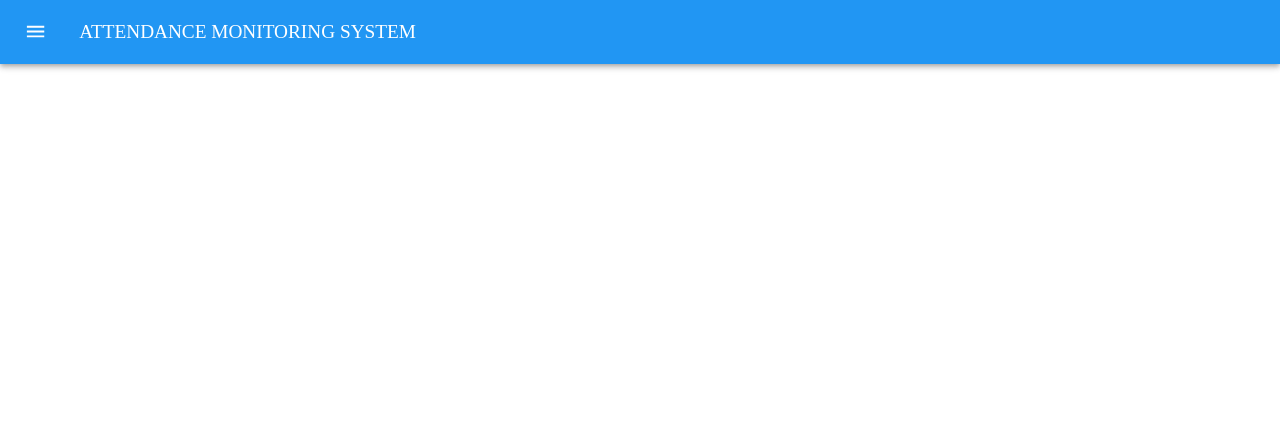
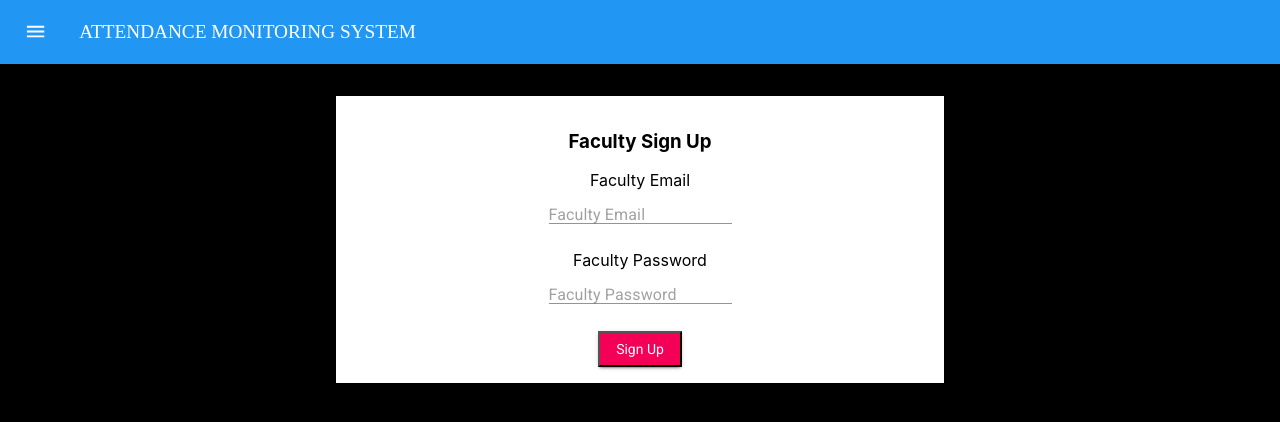
Before and after one commit to mayankarora21/Attendance-Monitoring-System, a React (Create React App) app in the folder frontend/: page /facultysignup in a window 1280 px wide. Shown: the top 422 px of the page. Built offline with nearby package versions, Linux system fonts and the light colour scheme.

Commit message:
added faculty sign up

```diff
--- /dev/null
+++ b/frontend/src/components/FacultySignUp/FacultySignUp.js
@@ -0,0 +1,71 @@
+import React from 'react';
+import TextField from '@material-ui/core/TextField';
+import SubmitButton from '../Admin/SubmitButton/SubmitButton';
+
+const FacultySignUp=(props)=>{
+    const handleFormSubmit=(e)=>{
+        e.stopPropagation();
+        e.preventDefault();
+        const emailBox=document.getElementById('facultyEmailSignUp');
+        const passwordBox=document.getElementById('facultyPasswordSignUp');
+
+        const faculty={
+            email:emailBox.value.toLowerCase(),
+            password:passwordBox.value.toLowerCase()
+        }
+        fetch('http://localhost:3000/facultysignup',{
+                method:'post',
+                headers:{
+                    'content-type':'application/json'
+                },
+                body:JSON.stringify(faculty)
+            }).then(response=>response.json())
+            .then(data=>{
+                if(data==='signed up'){
+                    window.alert("You have successfully signed up! Go go faculty login page to log in")
+                }
+                else if(data==='email already exist'){
+                    window.alert("You can not sign up because you have already signup up")
+                }
+                else{
+                    window.alert('You can not sign up');
+                }
+            })
+            emailBox.value='';
+            passwordBox.value='';
+    }
+    return(
+        <div>
+            <div className="blackBackground pa4">
+                <form className="bg-white w-50 centrallyAligned pv3 ph1" onSubmit={handleFormSubmit}>
+                    <h3>Faculty Sign Up</h3>
+                    Faculty Email
+                    <br></br>
+
+                    <TextField
+                        id="facultyEmailSignUp"
+                        placeholder="Faculty Email"
+                        margin="normal"
+                        type="email"
+                        required
+                      />
+                        <br/><br/>
+                    Faculty Password
+                    <br></br>
+
+                    <TextField
+                        id="facultyPasswordSignUp"
+                        placeholder="Faculty Password"
+                        margin="normal"
+                        type="password"
+                        required
+                      />
+                        <br/><br/>
+                    <SubmitButton text="Sign Up"></SubmitButton>
+                </form>
+            </div>
+        </div>
+    );
+}
+
+export default FacultySignUp;
--- a/frontend/src/components/Routes/Routes.js
+++ b/frontend/src/components/Routes/Routes.js
@@ -20,11 +20,13 @@ import StudentHome from '../Student/StudentHome/StudentHome';
 import StudentLogin from '../StudentLogin/StudentLogin';
 import StudentUpdatePassword from '../Student/StudentUpdatePassword/StudentUpdatePassword';
 import StudentSignUp from '../StudentSignUp/StudentSignUp';
+import FacultySignUp from '../FacultySignUp/FacultySignUp';
 
 const Routes=()=>{
     return(
         <Switch>
             <Route path="/student" component={StudentHome}></Route>
+            <Route path="/facultysignup" component={FacultySignUp}></Route>
             <Route path="/studentsignup" component={StudentSignUp}></Route>
             <Route path="/studentlogin"  component={StudentLogin}></Route>
             <Route path="/studentupdatepassword" component={StudentUpdatePassword}></Route>
```
Also changed, not shown: 1 other file (tests, documents, lock files or other folders).
